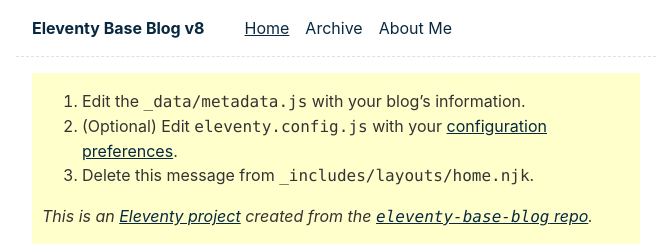
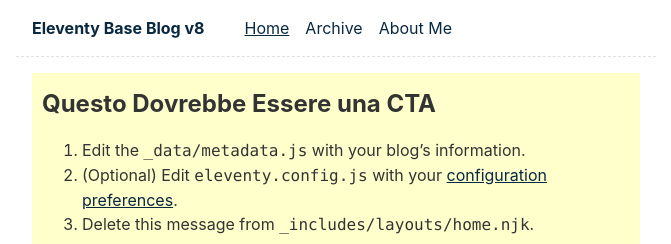
Before and after one commit to bobbit6k/eleventy-blog-test, an Eleventy site: page content/index.njk in a window 1280 px wide. Shown: the top 244 px of the page, without its empty margins (304-975 px from the left). Built offline with nearby package versions, Linux system fonts and the light colour scheme; Eleventy itself is replaced by a stand-in of ours; files that its build step writes are made by us from their sources.

Commit message:
Update home.njk // Cta

```diff
--- a/_includes/layouts/home.njk
+++ b/_includes/layouts/home.njk
@@ -4,6 +4,7 @@
 <!-- Delete this message, it will also remove the component CSS from the bundle -->
 {%- css %}{% include "public/css/message-box.css" %}{% endcss %}
 <div class="message-box">
+<h2> Questo Dovrebbe Essere una CTA</h2>
 	<ol>
 		<li>Edit the <code>_data/metadata.js</code> with your blog’s information.</li>
 		<li>(Optional) Edit <code>eleventy.config.js</code> with your <a href="https://www.11ty.dev/docs/config/">configuration preferences</a>.</li>
```
